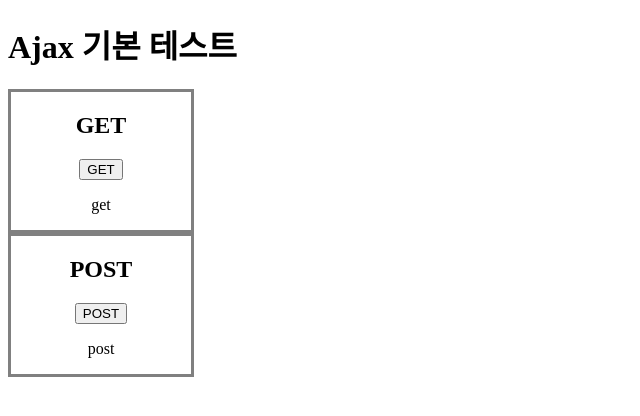
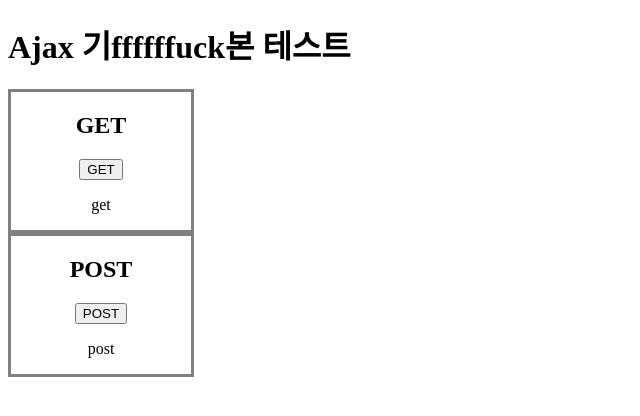
Before and after one commit to K-Junyyy/test, a plain HTML site: page main.html in a window 1280 px wide. Shown: the whole page, without its empty margins (0-640 px from the left). Drawn offline with nearby package versions, Linux system fonts and the light colour scheme.

Commit message:
edit main.html

```diff
--- a/main.html
+++ b/main.html
@@ -62,7 +62,7 @@
 
    <body>
 
-         <h1>Ajax 기본 테스트</h1>
+         <h1>Ajax 기ffffffuck본 테스트</h1>
 
          <div style="border: 3px solid gray; width: 180px;">
 
```
